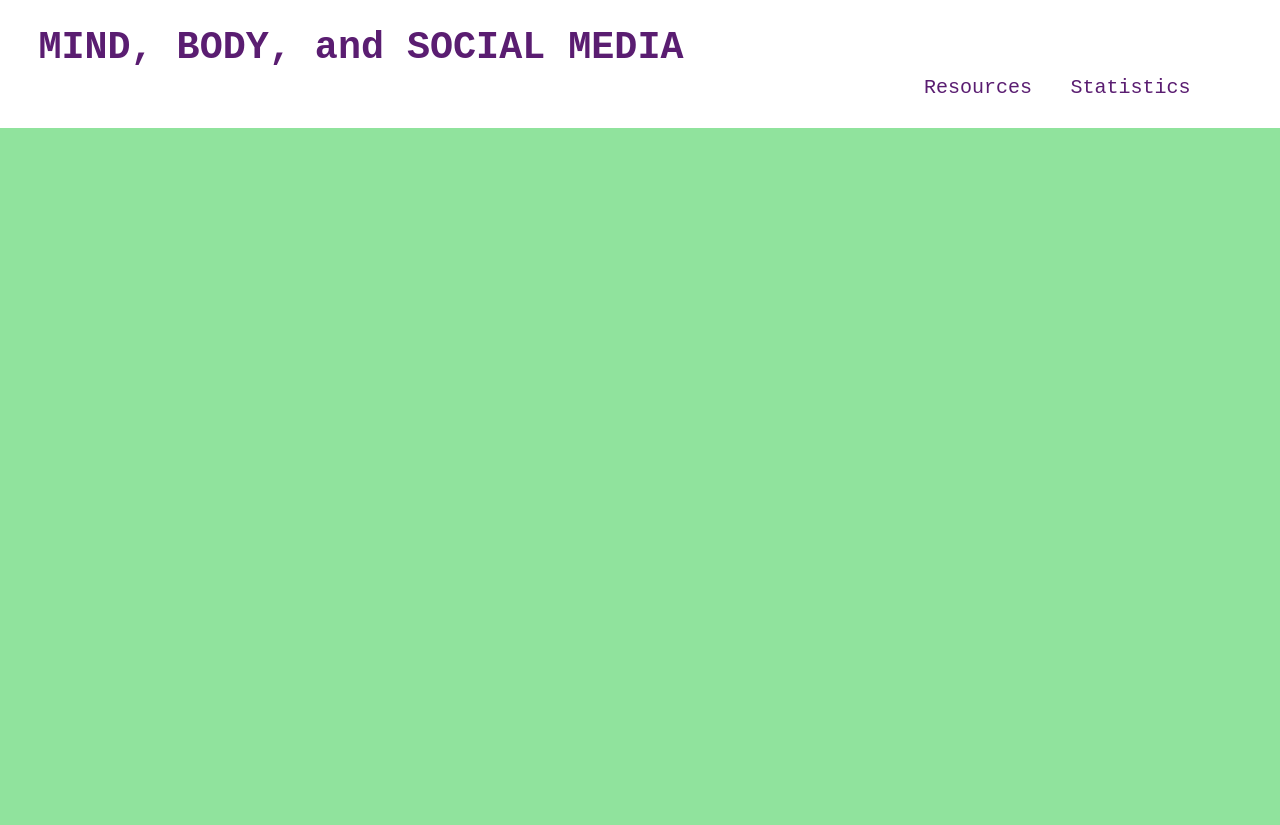
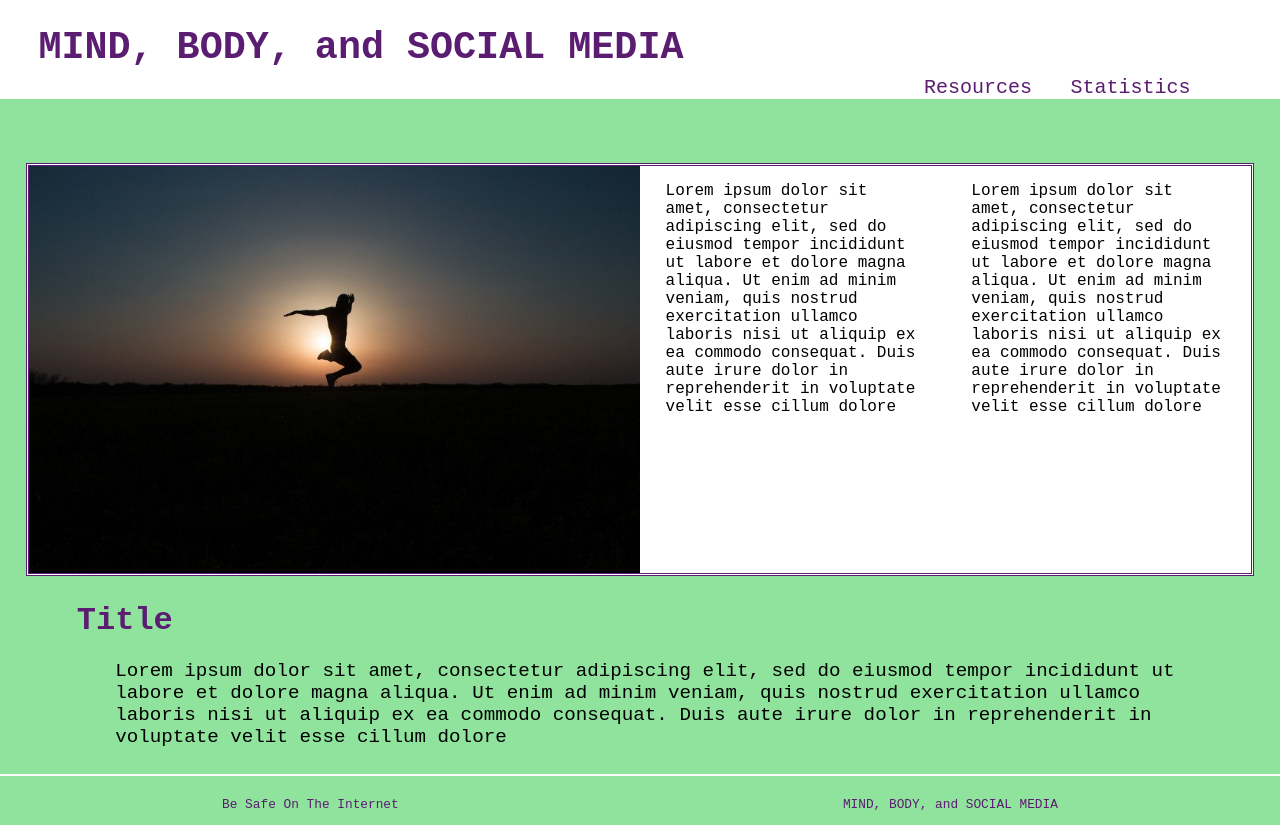
Before and after one commit to sakshiharjani/Final-Project, a plain HTML site: page index.html in a window 1280 px wide. Before the commit the page ends 800 px from the top, so only its background shows below. Drawn offline with Linux system fonts and the light colour scheme; a web font is replaced by a local one.

Commit message:
basic layout of all pages

```diff
--- a/index.html
+++ b/index.html
@@ -5,6 +5,7 @@
     <title>Mind, Body, and Social Media</title>
     <link rel="stylesheet" href="style.css">
     <link rel="stylesheet" href="https://use.typekit.net/gkm5vdd.css">
+    <meta name="viewport" content="width=device-width, initial-scale=1.0">
   </head>
   <body>
     <div id="mainContainer">
@@ -21,6 +22,31 @@
 
       </div>
 
+      <div id="contentBox">
+        <img id="mainImage"src="default.jpg" alt="">
+        <p class="mainParagraph">Lorem ipsum dolor sit amet, consectetur adipiscing elit, sed do eiusmod tempor incididunt ut labore et dolore magna aliqua. Ut enim ad minim veniam, quis nostrud exercitation ullamco laboris nisi ut aliquip ex ea commodo consequat. Duis aute irure dolor in reprehenderit in voluptate velit esse cillum dolore</p>
+        <p class="mainParagraph">Lorem ipsum dolor sit amet, consectetur adipiscing elit, sed do eiusmod tempor incididunt ut labore et dolore magna aliqua. Ut enim ad minim veniam, quis nostrud exercitation ullamco laboris nisi ut aliquip ex ea commodo consequat. Duis aute irure dolor in reprehenderit in voluptate velit esse cillum dolore</p>
+      </div>
+
+
+
+      <div id="subInfo">
+        <h1 id="subTitle">Title</h1>
+        <p id="subParagraph">Lorem ipsum dolor sit amet, consectetur adipiscing elit, sed do eiusmod tempor incididunt ut labore et dolore magna aliqua. Ut enim ad minim veniam, quis nostrud exercitation ullamco laboris nisi ut aliquip ex ea commodo consequat. Duis aute irure dolor in reprehenderit in voluptate velit esse cillum dolore</p>
+      </div>
+
+      <hr>
+
+      <div id="footer">
+
+
+        <div id="footerBox">
+          <p class="footerContents">Be Safe On The Internet</p>
+          <p class="footerContents">MIND, BODY, and SOCIAL MEDIA</p>
+        </div>
+
+      </div>
+
     </div>
 
   </body>
--- a/style.css
+++ b/style.css
@@ -1,4 +1,5 @@
 html, body{
+  height: 100%;
   margin: 0px;
   padding: 0px;
   font-family: source-code-pro, monospace;
@@ -13,8 +14,10 @@ html, body{
 
 #navBar {
   width: 100%;
-  height: 10vw;
+  /* height: 10vw; */
   background-color: white;
+  margin-top: 0px;
+  /* position: fixed; */
 }
 
 #title {
@@ -23,7 +26,9 @@ html, body{
   font-weight: 900;
   margin-left: 3vw;
   padding-top: 2vw;
+
 }
+
 
 #navContents {
   display: flex;
@@ -43,3 +48,70 @@ html, body{
 .navButton:hover {
   text-shadow: 1px 1px grey;
 }
+
+#contentBox {
+  margin-top: 5vw;
+  margin-left: 2vw;
+  margin-right: 2vw;
+  background-color: white;
+  display: flex;
+  flex-direction: row;
+  border-style: double;
+  border-color: #5A1D71;
+  position: static;
+
+}
+
+#mainImage {
+  width: 50%;
+  object-fit: cover;
+}
+
+.mainParagraph {
+  padding-left: 2vw;
+  padding-right: 2vw;
+  font-size: 1.25vw;
+}
+
+#subInfo {
+  margin-top: 2vw;
+  margin-left: 6vw;
+  margin-right: 6vw;
+
+
+}
+
+#subTitle {
+  font-weight: 800;
+  font-size: 2.5vw;
+  color: #5A1D71;
+}
+
+#subParagraph{
+  font-weight: 200;
+  font-size: 1.5vw;
+  padding-left: 3vw;
+  margin-bottom: 2vw;
+}
+
+hr {
+  border-style: double;
+  border-color: white;
+}
+
+#footer {
+  /* background-color: white; */
+  width: 100%;
+
+
+}
+
+#footerBox {
+  display: flex;
+  justify-content: space-around;
+}
+
+.footerContents {
+  font-size: 1vw;
+  color: #5A1D71;
+}
```
Also changed, not shown: resources.html (+47 -0 lines), stats.html (+47 -0 lines), default.jpg (added).
